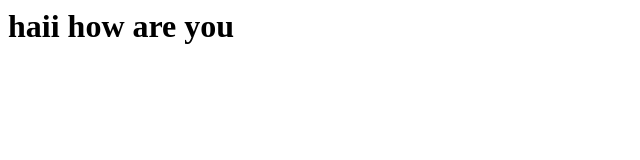
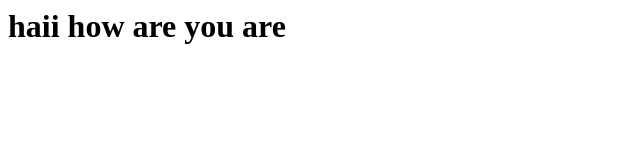
Before and after one commit to shubham320/ram, a plain HTML site: page index.html in a window 1280 px wide. Shown: the full height of the page, 0-640 px from the left. Drawn offline with Linux system fonts and the light colour scheme.

Commit message:
first commit

```diff
--- a/index.html
+++ b/index.html
@@ -6,7 +6,7 @@
     </head>
     <body>
         <h1>
-            haii how are you
+            haii how are you are
         </h1>
     </body>
 </html>
```
